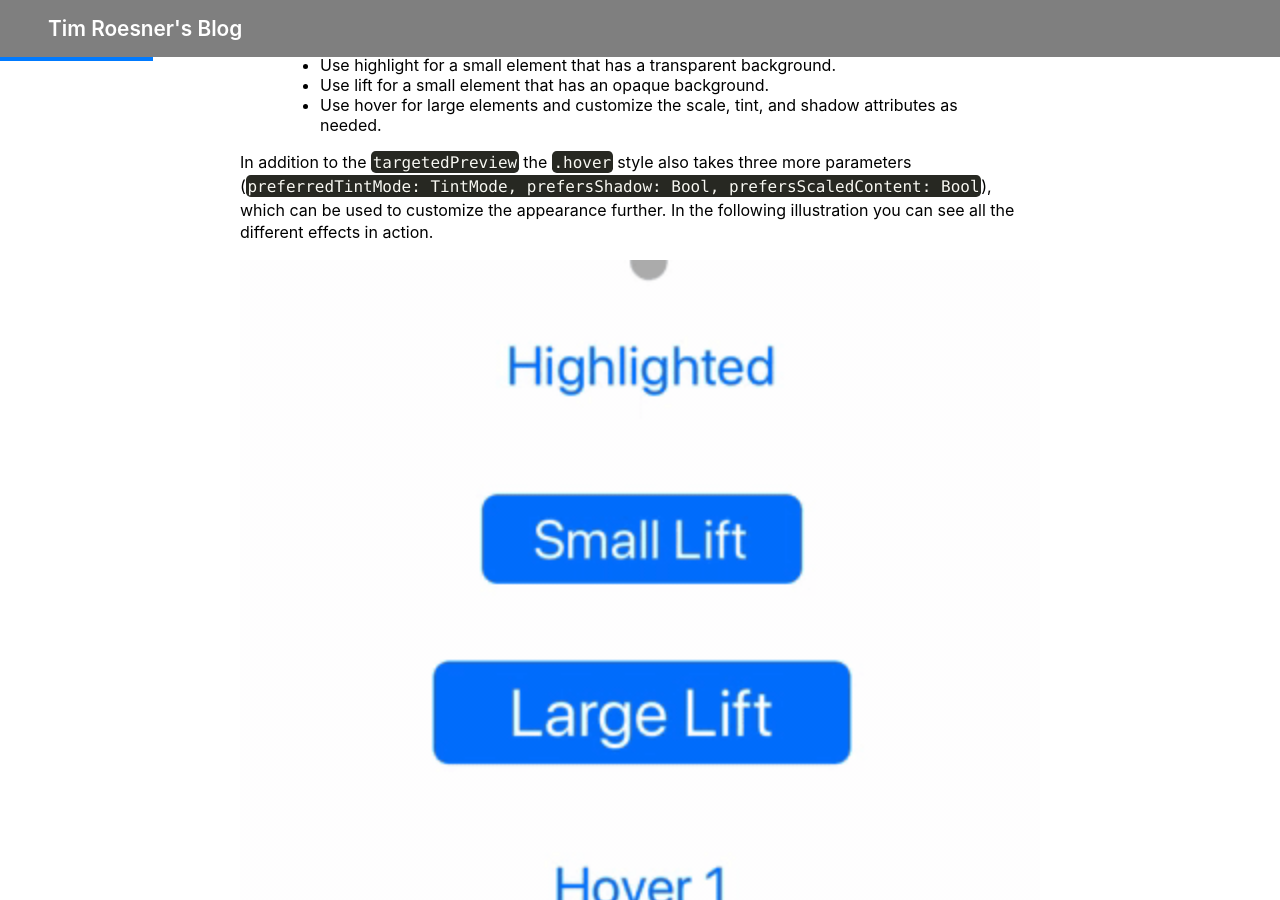
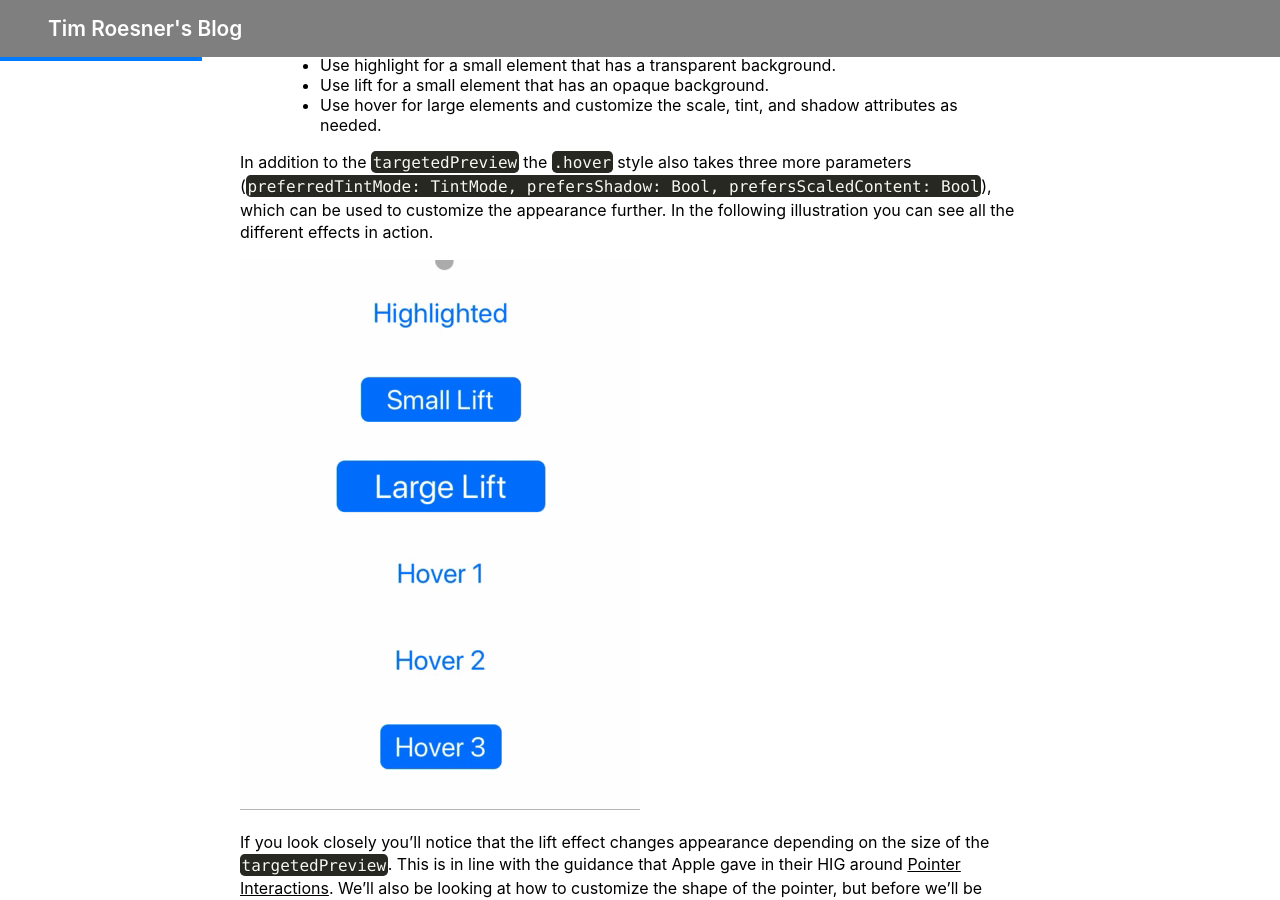
Before and after one commit to timroesner/Blog, a Jekyll site: the page built from _posts/2020-04-12-implementing-uipointerinteractions-for-ipad.md, in a window 1280 px wide and 900 px high, scrolled down 778 px. Built offline with Jekyll 4.4.1, drawn with Linux system fonts in a browser that asks for light colours; nearby versions of some CDN libraries.

Commit message:
Add !important to image width

````diff
--- a/_posts/2020-04-12-implementing-uipointerinteractions-for-ipad.md
+++ b/_posts/2020-04-12-implementing-uipointerinteractions-for-ipad.md
@@ -29,7 +29,7 @@ There are four different Pointer Style effects: `.automatic`, `.highlight`, `.li
 
 In addition to the `targetedPreview` the `.hover` style also takes three more parameters (`preferredTintMode: TintMode, prefersShadow: Bool, prefersScaledContent: Bool`), which can be used to customize the appearance further. In the following illustration you can see all the different effects in action.
 
-<img src="./assets/images/UIPointerInteractions/UIButton.gif" alt="UIButton GIF" width="400"/>
+<img src="./assets/images/UIPointerInteractions/UIButton.gif" alt="UIButton GIF" style="width:400px ! important;"/>
 
 If you look closely you'll notice that the lift effect changes appearance depending on the size of the `targetedPreview`. This is in line with the guidance that Apple gave in their HIG around [Pointer Interactions](https://developer.apple.com/design/human-interface-guidelines/ios/user-interaction/pointers/). We'll also be looking at how to customize the shape of the pointer, but before we'll be looking at how to add these interactions to a subclass of `UIView`.
 
@@ -59,7 +59,7 @@ extension YourViewController: UIPointerInteractionDelegate {
 The delegate method behaves the same as the `pointerStyleProvider` of UIButton, but is implemented at the ViewController level rather then the individual view level. It's also very important to set `isUserInteractionEnabled = true` as the pointer interaction will not be visible otherwise.
 You can then return a `UIPointerStyle`, with the same constraints and effects as in the `UIButton` example above. In this `UIImageView` example we again use the `.lift` effect as we're dealing with an opaque view. UIKit automatically decides if it should hide the cursor, based on the size of the view. Unfortunately it is not documented when exactly this switch takes places, nor if it depends on area, or just height / width. Here is an illustration of an Image View with the `.lift` effect again in small and large:
 
-<img src="./assets/images/UIPointerInteractions/UIImageView.gif" alt="UIImageView GIF" width="400"/>
+<img src="./assets/images/UIPointerInteractions/UIImageView.gif" alt="UIImageView GIF" style="width:400px ! important;"/>
 
 ## UIPointerShape
 In addition to the `UIPointerStyle` effect we can also customize the shape of the pointer. Again we have four enum cases that are available: `.roundedRect`, `.horizontalBeam`, `.verticalBeam`, `.path`. They have different associated values which determine the look of the cursor. Here are some examples:
@@ -88,7 +88,7 @@ return UIPointerStyle(shape: .path(paperplanePath))
 For converting the SVG path to a UIBezierPath I'm using [this implementation](https://github.com/timrwood/SVGPath) from Tim Wood. Important to note is that we have to offset the shape by 10.0 in both x and y direction. Otherwise the pointer will visual be at x:0, y:0 of the path, resulting in weird jumps between the default pointer and this custom shape.
 Here are these examples in action:
 
-<img src="./assets/images/UIPointerInteractions/UIPointerShape.gif" alt="UIPointerShape GIF" width="400"/>
+<img src="./assets/images/UIPointerInteractions/UIPointerShape.gif" alt="UIPointerShape GIF" style="width:400px ! important;"/>
 
 ## UIContextMenu
 Context menus have been introduced in iOS 13.0 as part of Mac Catalyst, but are now also accessible through a right mouse click on iPad. In order for the pointer on iPad to interact with the Context Menu correctly we have to provide a `UITargetedPreview` through one of the optional delegate methods of `UIContextMenuInteractionDelegate`:
@@ -107,7 +107,7 @@ let contextMenuInteraction = UIContextMenuInteraction(delegate: self)
 contextMenuButton.addInteraction(contextMenuInteraction)
 ```
 Here is an example of such a context menu in combination with the iPad pointer:
-<img src="./assets/images/UIPointerInteractions/UIContextMenu.gif" alt="UIContextMenu GIF" width="400"/>
+<img src="./assets/images/UIPointerInteractions/UIContextMenu.gif" alt="UIContextMenu GIF" style="width:400px ! important;"/>
 
 
 ## UIHoverGesture
@@ -130,10 +130,9 @@ Within our handler we can then implement the custom behavior we want, in this ex
 ```
 
 Here is this hover in action:
-<img src="./assets/images/UIPointerInteractions/UIHoverGesture.gif" alt="UIHoverGesture GIF" width="400"/>
+<img src="./assets/images/UIPointerInteractions/UIHoverGesture.gif" alt="UIHoverGesture GIF" style="width:400px ! important;"/>
 
 
 ## Sample App
 If you want to try out all of these interactions for yourself you can clone [my sample project](https://github.com/timroesner/pointer-interactions) from GitHub. It contains all the code from the examples plus it allows you to interact with the standard UIKit elements, so you can get a feel, if you need to replicate behavior for your custom components.
-
-<img src="./assets/images/UIPointerInteractions/SampleApp.png" alt="Sample App Screenshot" width="700"/>
+![Sample App Screenshot](./assets/images/UIPointerInteractions/SampleApp.png)
````
